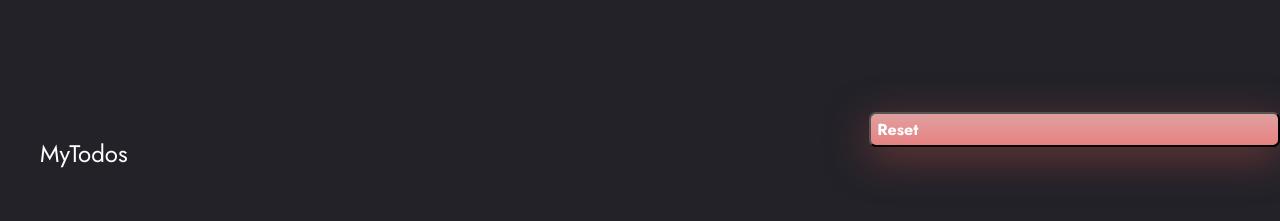
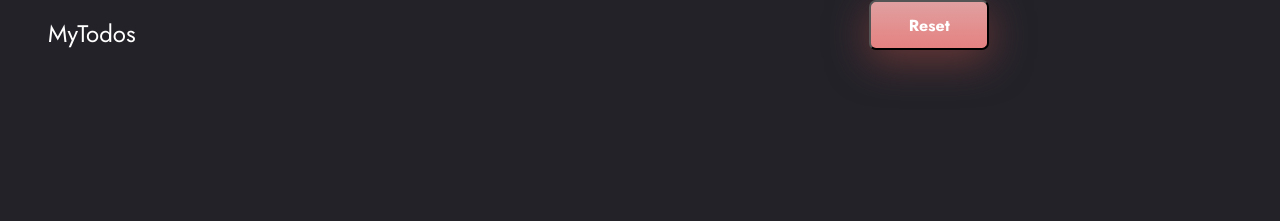
Before and after one commit to Ami-007/ToDo_TT, a plain HTML site: page index.html in a window 1280 px wide. Shown: the top 221 px of the page. Drawn offline with Linux system fonts and the light colour scheme.

Commit message:
updated styles

```diff
--- a/SCSS/body.scss
+++ b/SCSS/body.scss
@@ -33,6 +33,7 @@ p {
     line-height: 150%;
     color: #6C6A7C;
 }
+
 
 .taskAdd {
     position: absolute;
--- a/SCSS/buttons.scss
+++ b/SCSS/buttons.scss
@@ -13,18 +13,14 @@ button:hover {
     right: 0%;
     top: 0%;
     bottom: 0%;
-    background: linear-gradient(180deg, #E1A0A0 0%, #E68181 100%);
-    box-shadow: 0px 10px 40px #6B3838;
     border-radius: 7px;
-    position: absolute;
     font-family: Jost;
     font-style: normal;
     font-weight: bold;
     font-size: 16px;
-    line-height: 150%;
-    display: flex;
-    align-items: center;
     color: #FFFFFF;
+    height: 50px;
+    width: 120px;
 }
 
 .taskAddBtn {
--- a/SCSS/nav.scss
+++ b/SCSS/nav.scss
@@ -1,5 +1,14 @@
 nav {
-    position: absolute;
+    height: 35px;
+    width: 100%;
+}
+
+ul {
+    list-style-type: none;
+    display: flex;
+}
+
+.logo {
     left: 0%;
     right: 74.3%;
     top: 14%;
@@ -10,11 +19,4 @@ nav {
     font-size: 24px;
     line-height: 35px;
     color: #FFFFFF;
-    height: 35px;
-    width: 100%;
 }
-
-ul {
-    list-style-type: none;
-    display: flex;
-}
--- a/index.html
+++ b/index.html
@@ -15,7 +15,7 @@
 <body>
     <nav>
         <ul>
-            <li>MyTodos</li>
+            <li class="logo">MyTodos</li>
             <button class="resetBtn">Reset</button>
         </ul>
     </nav>
```
Also changed, not shown: styles.css.
